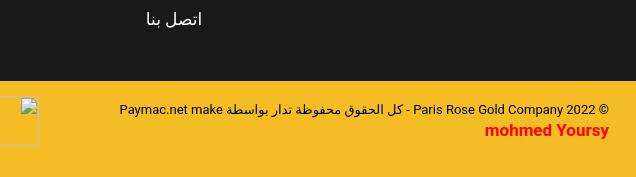
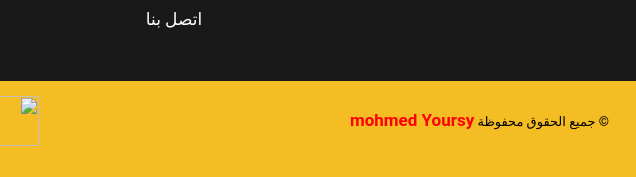
Before and after one commit to mohmed-yousry/store2, a plain HTML site: page index.html in a window 1280 px wide. Shown: the part 3554-3731 px from the top of the page, 644-1280 px from the left. Drawn offline with nearby package versions, Linux system fonts and the light colour scheme.

Commit message:
Update index.html

```diff
--- a/index.html
+++ b/index.html
@@ -775,8 +775,7 @@
         <div class="container">
           <div class="left">
             <p class="copytight">
-              © Paris Rose Gold Company 2022 - كل الحقوق محفوظة تدار بواسطة
-              Paymac.net make <a href="">mohmed Yoursy</a>
+              © جميع الحقوق محفوظة  <a href="">mohmed Yoursy</a>
             </p>
           </div>
           <div class="right">
```
